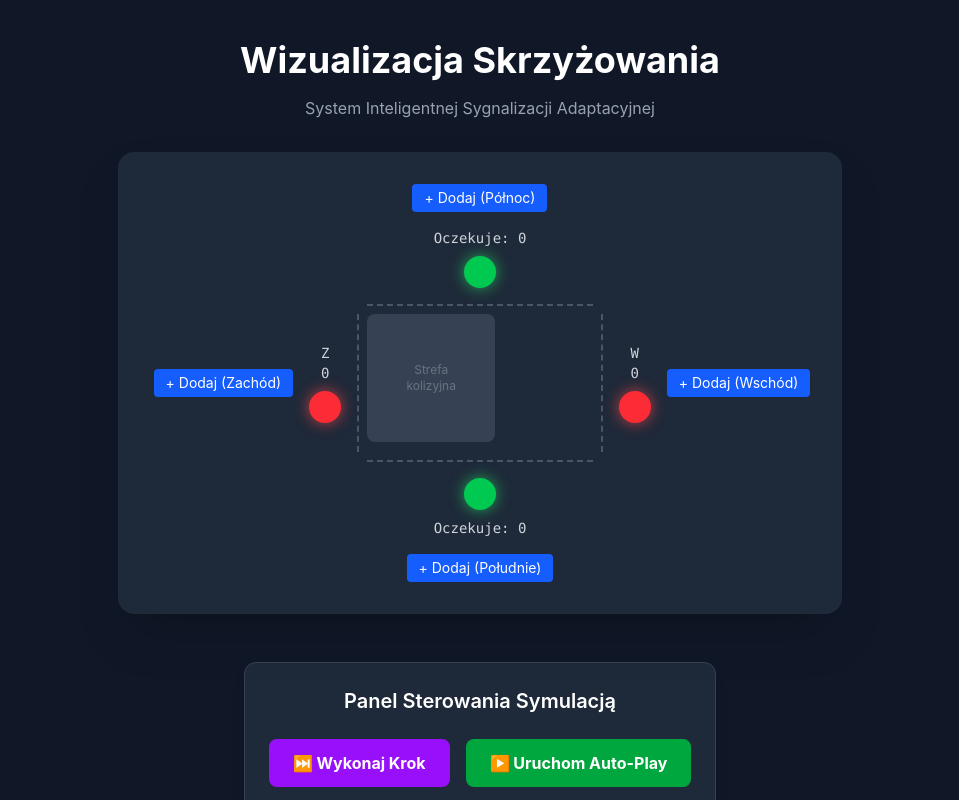
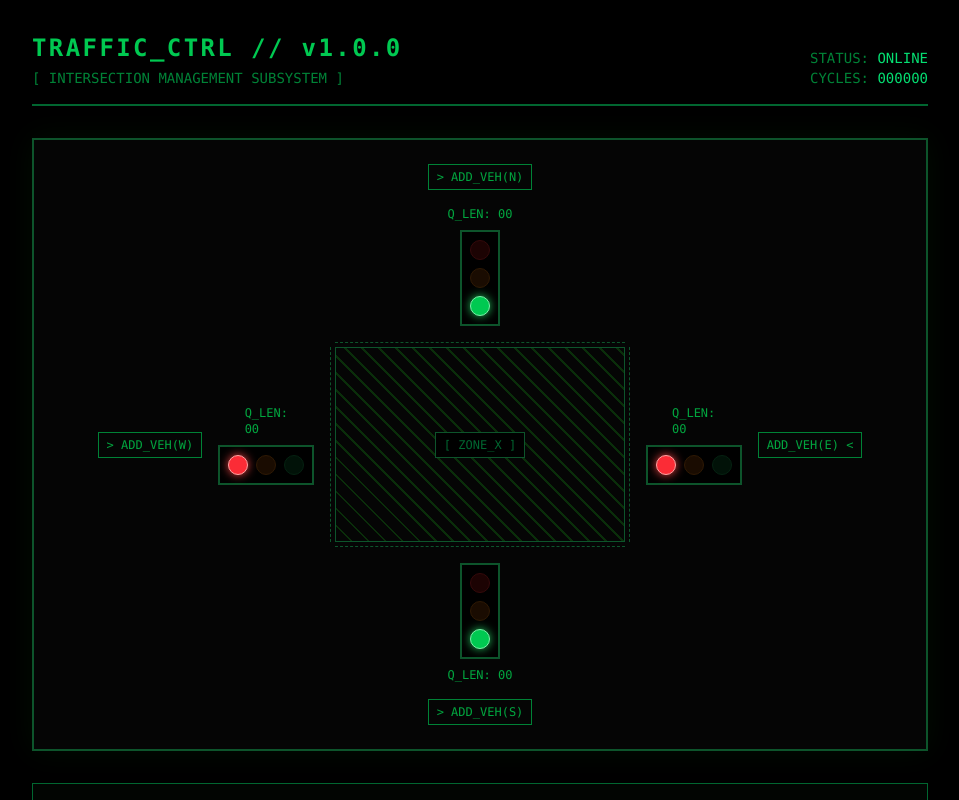
Before and after one commit to Husaria55/traffic_lights, a React (Vite) app: page / in a window 1280 px wide. Shown: the top 800 px of the page, without its empty margins (160-1119 px from the left). Built offline with nearby package versions, Linux system fonts and the light colour scheme.

Commit message:
restyling

```diff
--- a/src/App.tsx
+++ b/src/App.tsx
@@ -1,12 +1,6 @@
 import React, { useState, useEffect } from 'react';
 import { TrafficController } from './core/TrafficController';
-import type { Road } from './core/models/types';
-
-const lightStyles = {
-  red: 'bg-red-500 shadow-[0_0_15px_rgba(239,68,68,0.8)]',
-  yellow: 'bg-yellow-400 shadow-[0_0_15px_rgba(250,204,21,0.8)]',
-  green: 'bg-green-500 shadow-[0_0_15px_rgba(34,197,94,0.8)]',
-};
+import type { Road, LightColor } from './core/models/types';
 
 const getRandomEndRoad = (startRoad: Road): Road => {
   const roads: Road[] = ['north', 'south', 'east', 'west'];
@@ -14,24 +8,34 @@ const getRandomEndRoad = (startRoad: Road): Road => {
   return possibleEnds[Math.floor(Math.random() * possibleEnds.length)];
 };
 
+const HardwareTrafficLight = ({ activeColor, horizontal = false }: { activeColor: LightColor, horizontal?: boolean }) => {
+  return (
+    <div className={`border-2 border-green-900 bg-black p-2 flex ${horizontal ? 'flex-row' : 'flex-col'} gap-2`}>
+      <div className={`w-5 h-5 rounded-full border ${activeColor === 'red' ? 'bg-red-500 border-red-300 shadow-[0_0_10px_#ef4444]' : 'bg-red-950 border-red-900 opacity-40'}`} />
+      <div className={`w-5 h-5 rounded-full border ${activeColor === 'yellow' ? 'bg-yellow-400 border-yellow-200 shadow-[0_0_10px_#facc15]' : 'bg-yellow-950 border-yellow-900 opacity-40'}`} />
+      <div className={`w-5 h-5 rounded-full border ${activeColor === 'green' ? 'bg-green-500 border-green-300 shadow-[0_0_10px_#22c55e]' : 'bg-green-950 border-green-900 opacity-40'}`} />
+    </div>
+  );
+};
+
 export default function App() {
   const [controller] = useState(() => new TrafficController());
-
   const [trafficState, setTrafficState] = useState(() => controller.getState());
   const [autoPlay, setAutoPlay] = useState(false);
-
+  const [tickCount, setTickCount] = useState(0);
   const syncState = () => {
     setTrafficState({ ...controller.getState() });
   };
 
   const handleStep = () => {
     controller.processCommand([{ type: 'step' }]);
+    setTickCount(prev => prev + 1);
     syncState();
   };
 
   const handleAddVehicle = (startRoad: Road) => {
     const endRoad = getRandomEndRoad(startRoad);
-    const vehicleId = `veh_${Math.floor(Math.random() * 10000)}`;
+    const vehicleId = `V_${Math.floor(Math.random() * 9999).toString().padStart(4, '0')}`;
 
     controller.processCommand([{
       type: 'addVehicle',
@@ -47,78 +51,117 @@ export default function App() {
     if (autoPlay) {
       interval = setInterval(() => {
         handleStep();
-      }, 800);
+      }, 600);
     }
     return () => clearInterval(interval);
   }, [autoPlay]);
 
   return (
-    <div className="min-h-screen bg-gray-900 text-white flex flex-col items-center py-10 font-sans">
-      <h1 className="text-4xl font-bold mb-4">Wizualizacja Skrzyżowania</h1>
-      <p className="text-gray-400 mb-8">System Inteligentnej Sygnalizacji Adaptacyjnej</p>
+    <div className="min-h-screen bg-black text-green-500 font-mono flex flex-col items-center py-8 px-4 selection:bg-green-500 selection:text-black">
 
-      {/* Skrzyżowanie (CSS Grid: 3x3) */}
-      <div className="grid grid-cols-3 grid-rows-3 gap-2 p-4 bg-gray-800 rounded-2xl shadow-2xl relative">
+      {/* NAGŁÓWEK SYSTEMU */}
+      <div className="w-full max-w-4xl mb-8 border-b-2 border-green-800 pb-4 flex justify-between items-end">
+        <div>
+          <h1 className="text-2xl font-bold tracking-widest">TRAFFIC_CTRL // v1.0.0</h1>
+          <p className="text-green-700 text-sm mt-1">{"[ INTERSECTION MANAGEMENT SUBSYSTEM ]"}</p>
+        </div>
+        <div className="text-right text-sm">
+          <div className="text-green-700">STATUS: <span className="text-green-400">ONLINE</span></div>
+          <div className="text-green-700">CYCLES: <span className="text-green-400">{tickCount.toString().padStart(6, '0')}</span></div>
+        </div>
+      </div>
+
+      {/* GŁÓWNY WIDOK SKRZYŻOWANIA */}
+      <div className="w-full max-w-4xl grid grid-cols-3 grid-rows-3 gap-1 p-2 bg-[#050505] border-2 border-green-900 relative shadow-[0_0_30px_rgba(0,255,0,0.05)]">
 
         {/* PÓŁNOC */}
-        <div className="col-start-2 row-start-1 flex flex-col items-center justify-end p-4 border-b-2 border-dashed border-gray-600">
-          <button onClick={() => handleAddVehicle('north')} className="mb-4 bg-blue-600 hover:bg-blue-500 px-3 py-1 rounded text-sm transition">+ Dodaj (Północ)</button>
-          <div className="text-gray-300 font-mono text-sm mb-2">Oczekuje: {trafficState.queues.north.length}</div>
-          <div className={`w-8 h-8 rounded-full ${lightStyles[trafficState.lights.north]}`} />
+        <div className="col-start-2 row-start-1 flex flex-col items-center justify-end p-4 border-b border-dashed border-green-900">
+          <button
+            onClick={() => handleAddVehicle('north')}
+            className="mb-4 border border-green-700 text-green-600 hover:bg-green-500 hover:text-black px-2 py-1 text-xs transition-none active:translate-y-px"
+          >
+            {">"} ADD_VEH(N)
+          </button>
+          <div className="text-green-600 text-xs mb-2">Q_LEN: {trafficState.queues.north.length.toString().padStart(2, '0')}</div>
+          <HardwareTrafficLight activeColor={trafficState.lights.north} />
         </div>
 
         {/* ZACHÓD */}
-        <div className="col-start-1 row-start-2 flex items-center justify-end p-4 border-r-2 border-dashed border-gray-600">
+        <div className="col-start-1 row-start-2 flex items-center justify-end p-4 border-r border-dashed border-green-900">
           <div className="flex items-center gap-4">
-            <button onClick={() => handleAddVehicle('west')} className="bg-blue-600 hover:bg-blue-500 px-3 py-1 rounded text-sm transition whitespace-nowrap">+ Dodaj (Zachód)</button>
+            <button
+              onClick={() => handleAddVehicle('west')}
+              className="border border-green-700 text-green-600 hover:bg-green-500 hover:text-black px-2 py-1 text-xs transition-none whitespace-nowrap active:translate-y-px"
+            >
+              {">"} ADD_VEH(W)
+            </button>
             <div className="flex flex-col items-center">
-              <div className="text-gray-300 font-mono text-sm mb-2 text-center">Z<br/>{trafficState.queues.west.length}</div>
-              <div className={`w-8 h-8 rounded-full ${lightStyles[trafficState.lights.west]}`} />
+              <div className="text-green-600 text-xs mb-2">Q_LEN:<br/>{trafficState.queues.west.length.toString().padStart(2, '0')}</div>
+              <HardwareTrafficLight activeColor={trafficState.lights.west} horizontal />
             </div>
           </div>
         </div>
 
-        {/* ŚRODEK SKRZYŻOWANIA */}
-        <div className="col-start-2 row-start-2 w-32 h-32 bg-gray-700 rounded-lg flex items-center justify-center">
-           <span className="text-gray-500 text-xs text-center">Strefa<br/>kolizyjna</span>
+        {/* ŚRODEK SKRZYŻOWANIA (Strefa X) */}
+        <div className="col-start-2 row-start-2 flex items-center justify-center border border-green-900 bg-[repeating-linear-gradient(45deg,transparent,transparent_10px,#0a2e0a_10px,#0a2e0a_12px)]">
+           <span className="bg-black px-2 py-1 text-green-800 text-xs border border-green-900">{"[ ZONE_X ]"}</span>
         </div>
 
         {/* WSCHÓD */}
-        <div className="col-start-3 row-start-2 flex items-center justify-start p-4 border-l-2 border-dashed border-gray-600">
+        <div className="col-start-3 row-start-2 flex items-center justify-start p-4 border-l border-dashed border-green-900">
            <div className="flex flex-row-reverse items-center gap-4">
-            <button onClick={() => handleAddVehicle('east')} className="bg-blue-600 hover:bg-blue-500 px-3 py-1 rounded text-sm transition whitespace-nowrap">+ Dodaj (Wschód)</button>
+            <button
+              onClick={() => handleAddVehicle('east')}
+              className="border border-green-700 text-green-600 hover:bg-green-500 hover:text-black px-2 py-1 text-xs transition-none whitespace-nowrap active:translate-y-px"
+            >
+              ADD_VEH(E) {"<"}
+            </button>
             <div className="flex flex-col items-center">
-              <div className="text-gray-300 font-mono text-sm mb-2 text-center">W<br/>{trafficState.queues.east.length}</div>
-              <div className={`w-8 h-8 rounded-full ${lightStyles[trafficState.lights.east]}`} />
+              <div className="text-green-600 text-xs mb-2">Q_LEN:<br/>{trafficState.queues.east.length.toString().padStart(2, '0')}</div>
+              <HardwareTrafficLight activeColor={trafficState.lights.east} horizontal />
             </div>
           </div>
         </div>
 
         {/* POŁUDNIE */}
-        <div className="col-start-2 row-start-3 flex flex-col items-center justify-start p-4 border-t-2 border-dashed border-gray-600">
-          <div className={`w-8 h-8 rounded-full ${lightStyles[trafficState.lights.south]}`} />
-          <div className="text-gray-300 font-mono text-sm mt-2">Oczekuje: {trafficState.queues.south.length}</div>
-          <button onClick={() => handleAddVehicle('south')} className="mt-4 bg-blue-600 hover:bg-blue-500 px-3 py-1 rounded text-sm transition">+ Dodaj (Południe)</button>
+        <div className="col-start-2 row-start-3 flex flex-col items-center justify-start p-4 border-t border-dashed border-green-900">
+          <HardwareTrafficLight activeColor={trafficState.lights.south} />
+          <div className="text-green-600 text-xs mt-2">Q_LEN: {trafficState.queues.south.length.toString().padStart(2, '0')}</div>
+          <button
+            onClick={() => handleAddVehicle('south')}
+            className="mt-4 border border-green-700 text-green-600 hover:bg-green-500 hover:text-black px-2 py-1 text-xs transition-none active:translate-y-px"
+          >
+            {">"} ADD_VEH(S)
+          </button>
         </div>
       </div>
 
-      {/* PANEL STEROWANIA */}
-      <div className="mt-12 bg-gray-800 p-6 rounded-xl shadow-lg border border-gray-700 flex flex-col items-center gap-6">
-        <h2 className="text-xl font-semibold">Panel Sterowania Symulacją</h2>
+      {/* PANEL KONTROLNY */}
+      <div className="w-full max-w-4xl mt-8 border border-green-800 bg-[#020502] p-6 flex flex-col gap-4">
+        <div className="text-green-700 text-sm border-b border-green-900 pb-2">{"// COMMAND TERMINAL"}</div>
+
         <div className="flex gap-4">
           <button
             onClick={handleStep}
-            className="px-6 py-3 bg-purple-600 hover:bg-purple-500 font-bold rounded-lg transition"
+            className="flex-1 border-2 border-green-600 text-green-500 py-3 font-bold hover:bg-green-600 hover:text-black active:bg-green-800 transition-none uppercase tracking-widest"
           >
-            ⏭ Wykonaj Krok
+            [ EXECUTE_TICK ]
           </button>
 
           <button
             onClick={() => setAutoPlay(!autoPlay)}
-            className={`px-6 py-3 font-bold rounded-lg transition ${autoPlay ? 'bg-red-600 hover:bg-red-500' : 'bg-green-600 hover:bg-green-500'}`}
+            className={`flex-1 border-2 py-3 font-bold transition-none uppercase tracking-widest ${
+              autoPlay
+                ? 'border-red-600 text-red-500 hover:bg-red-600 hover:text-black'
+                : 'border-green-600 text-green-500 hover:bg-green-600 hover:text-black'
+            }`}
           >
-            {autoPlay ? '⏹ Zatrzymaj Auto-Play' : '▶️ Uruchom Auto-Play'}
+            {autoPlay ? '[ HALT_AUTOPLAY ]' : '[ START_AUTOPLAY ]'}
           </button>
+        </div>
+
+        <div className="text-xs text-green-800 mt-2">
+          SYSTEM_LOG: Wprowadź zdarzenia wejściowe (dodaj pojazdy) a następnie użyj sekwencera czasowego (EXECUTE_TICK).
         </div>
       </div>
 
```
